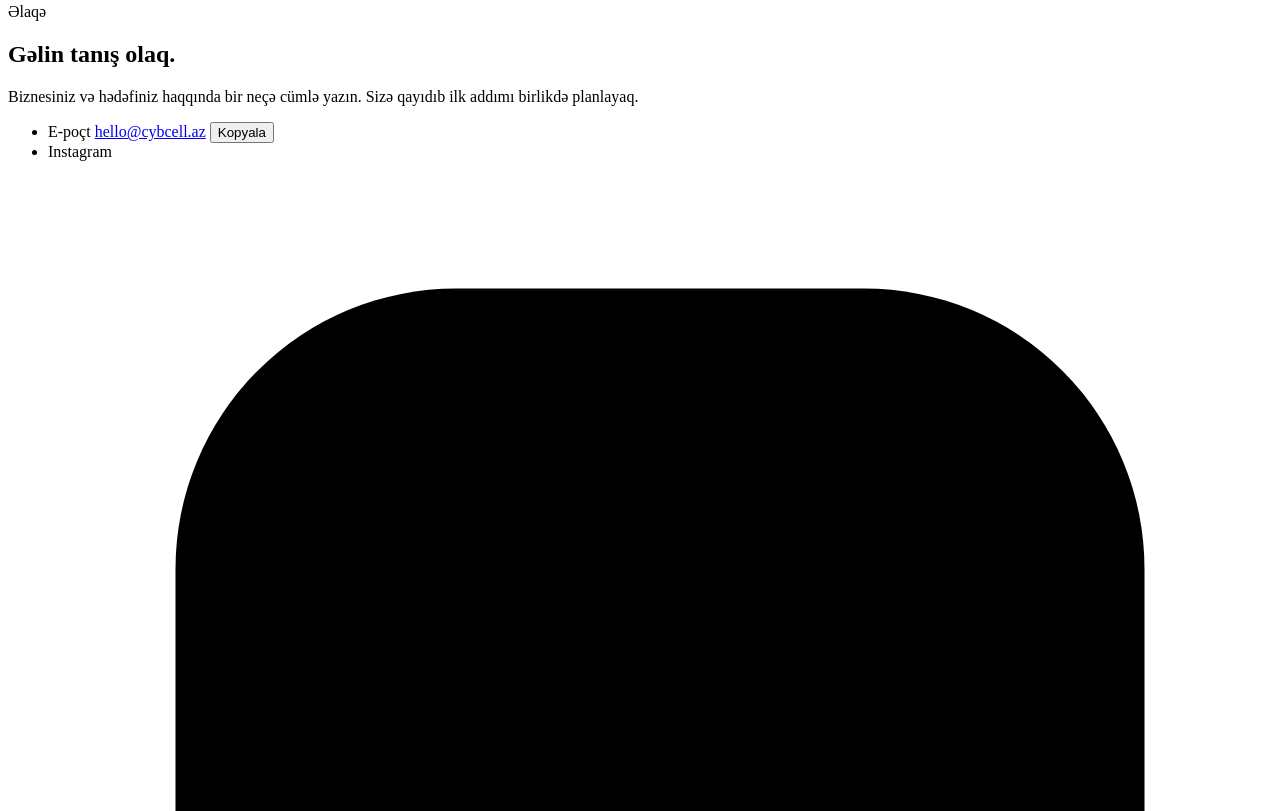
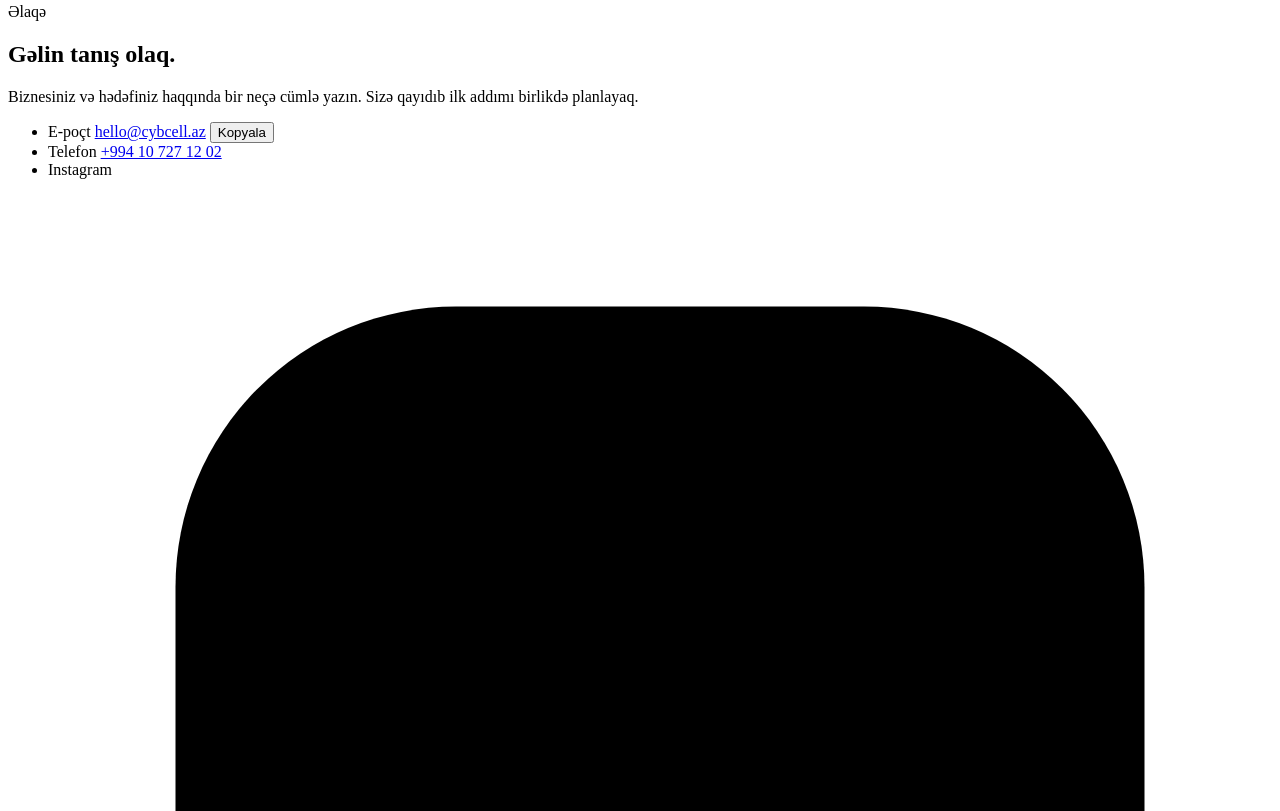
Before and after one commit to LumeriaAPP/Cybcell, a website built with Vite: page index.html in a window 1280 px wide. Shown: the part 9509-10320 px from the top of the page. Built offline with nearby package versions, Linux system fonts and the light colour scheme; some packages are replaced by stand-ins of ours; a web font is replaced by a local one.

Commit message:
Əlaqə nömrəsini saytın alt hissəsinə əlavə et

```diff
--- a/index.html
+++ b/index.html
@@ -399,6 +399,10 @@
                 </span>
               </li>
               <li>
+                <span class="channels__label" data-i18n="ct.phone">Telefon</span>
+                <a href="tel:+994107271202">+994 10 727 12 02</a>
+              </li>
+              <li>
                 <span class="channels__label">Instagram</span>
                 <a class="social" href="https://www.instagram.com/cybcell.az/" target="_blank" rel="noopener">
                   <svg class="social__icon" viewBox="0 0 24 24" aria-hidden="true"><rect x="2.5" y="2.5" width="19" height="19" rx="5.5" /><circle cx="12" cy="12" r="4.3" /><circle class="social__dot" cx="17.6" cy="6.4" r="1.15" /></svg>
@@ -462,6 +466,7 @@
         </nav>
         <div class="footer__col">
           <p class="footer__head" data-i18n="ft.write">Bizə yazın</p>
+          <a href="tel:+994107271202">+994 10 727 12 02</a>
           <a href="mailto:hello@cybcell.az">hello@cybcell.az</a>
           <a href="https://www.instagram.com/cybcell.az/" target="_blank" rel="noopener">Instagram</a>
         </div>
--- a/src/i18n.ts
+++ b/src/i18n.ts
@@ -139,6 +139,7 @@ const en: Record<string, string> = {
   'ct.title': 'Let’s get acquainted.',
   'ct.intro': 'Write a few sentences about your business and your goal. We will get back to you and plan the first step together.',
   'ct.mail': 'Email',
+  'ct.phone': 'Phone',
   'ct.copy': 'Copy',
   'ct.f.name': 'Your name',
   'ct.f.email': 'Email',
```
Also changed, not shown: uzler.html (+1 -0 lines).
